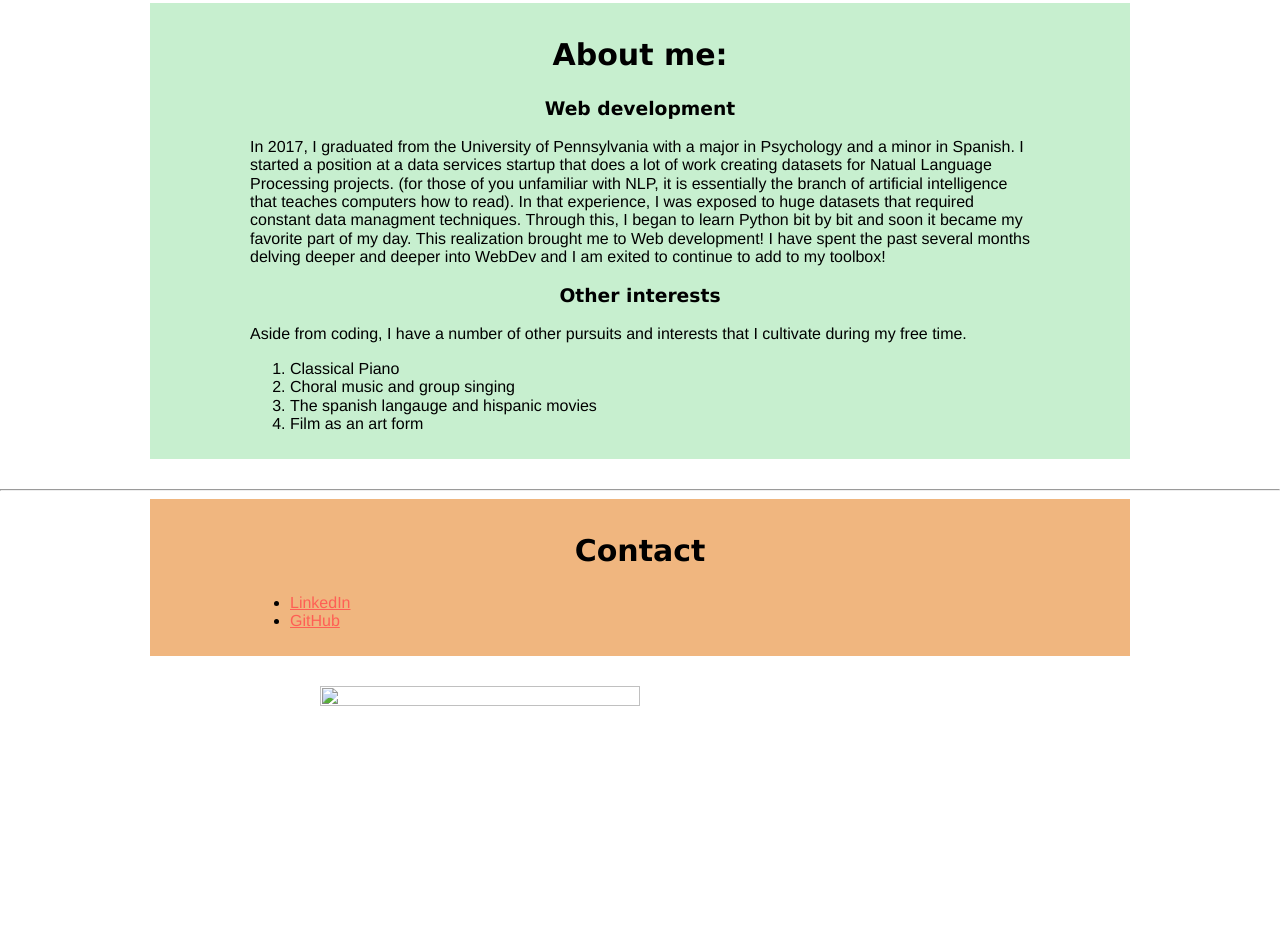
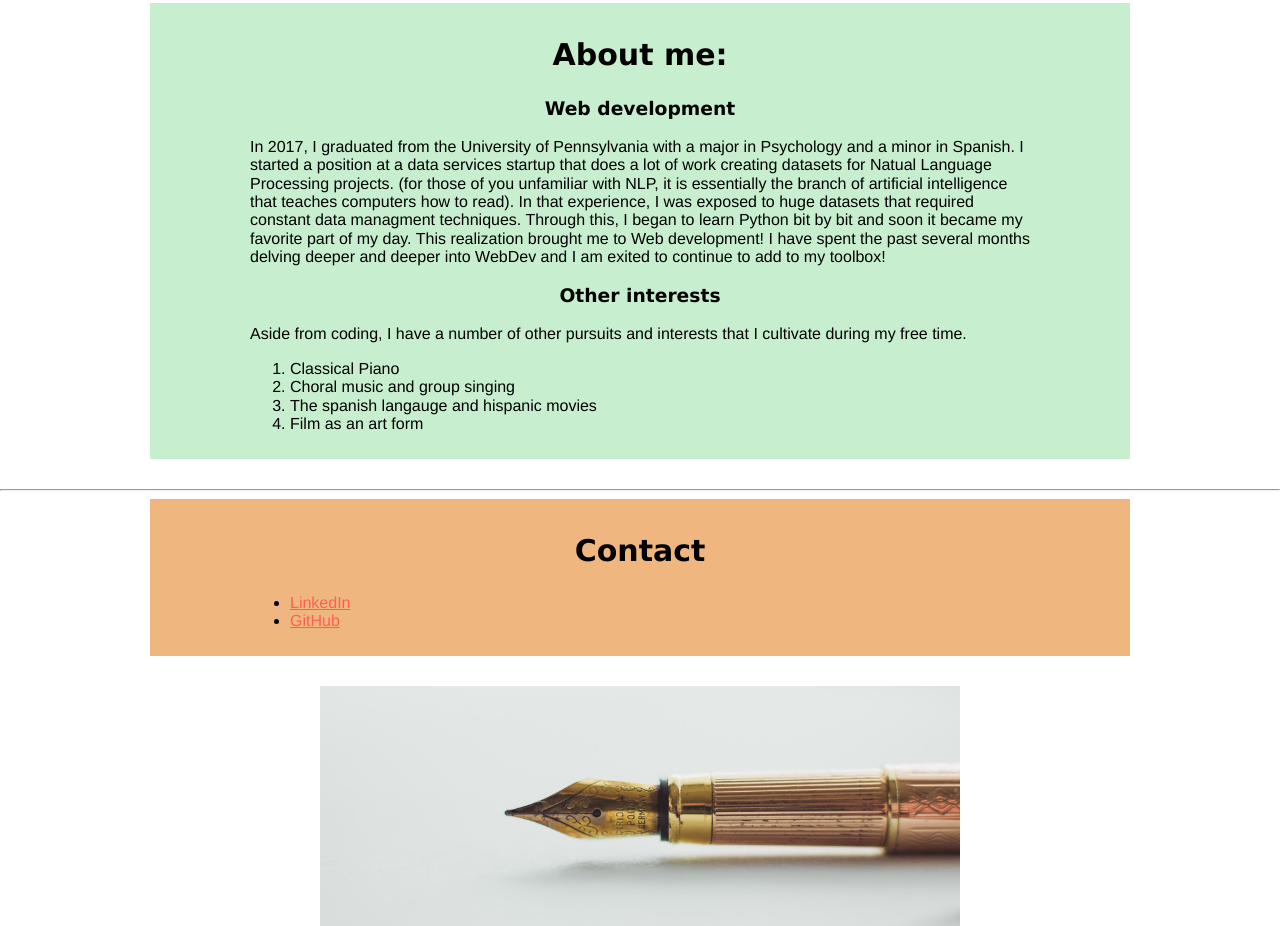
Before and after one commit to lguida/Portfolio, a plain HTML site: page index.html in a window 1280 px wide. Shown: the part 822-1748 px from the top of the page. Before the commit the page ends 1533 px from the top, so only its background shows below. Drawn offline with nearby package versions, Linux system fonts and the light colour scheme; the site is published under a folder, as on GitHub Pages, so addresses that start at the root find nothing.

Commit message:
Update index.html

```diff
--- a/index.html
+++ b/index.html
@@ -62,7 +62,7 @@
     <!--       footer      -->
     <footer>
       <div>
-        <img src="/images/pen.jpg" />
+        <img src="images/pen.jpg" />
       </div>
     </footer>
 
```
